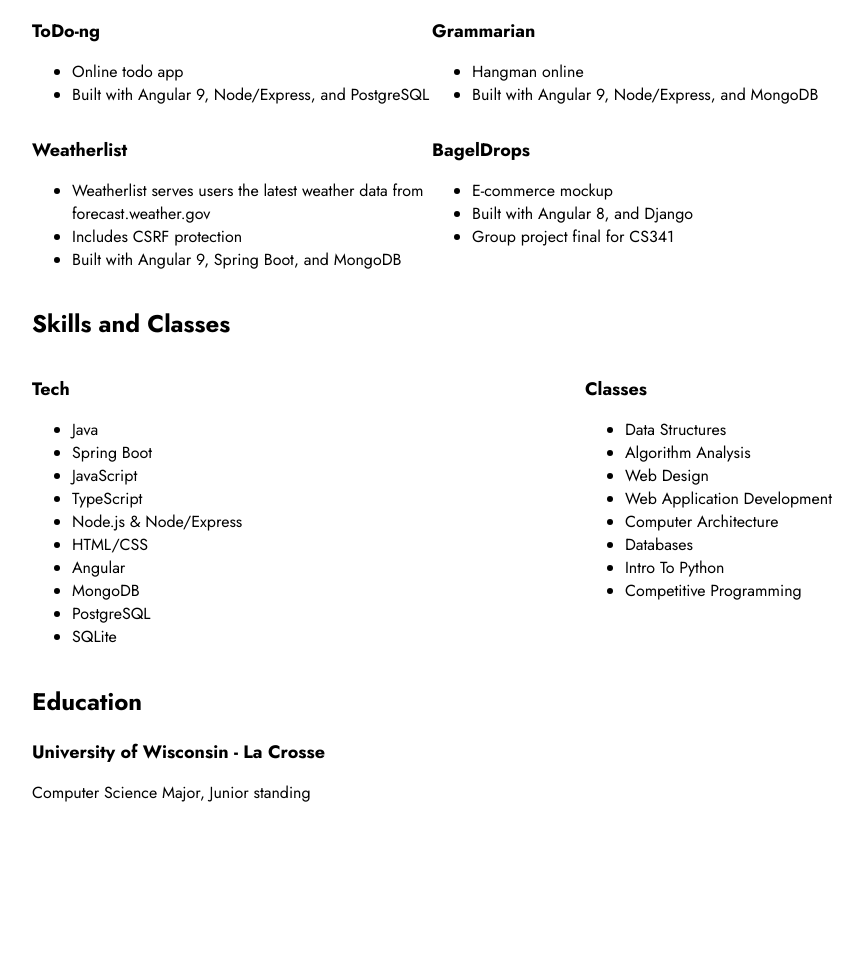
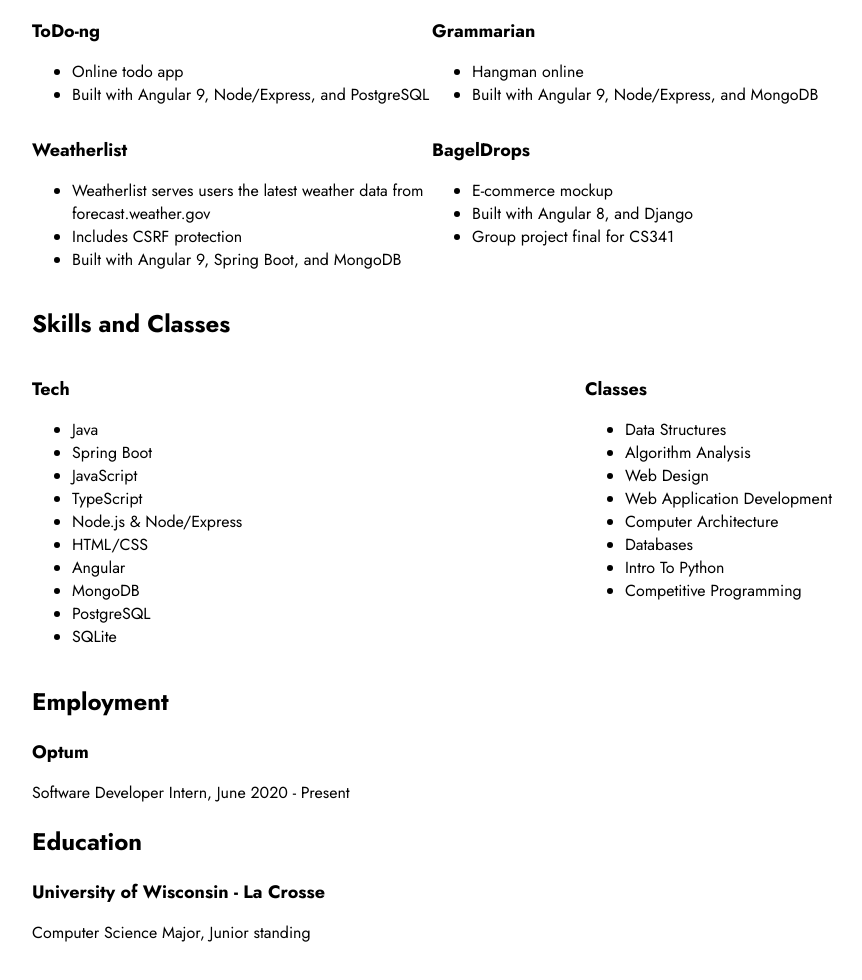
Before and after one commit to maxxpersin/maxxpersin.github.io, a plain HTML site: page index.html in a window 1280 px wide. Shown: the part 363-1343 px from the top of the page, without its empty margins (208-1070 px from the left). Before the commit the page ends 1257 px from the top, so only its background shows below. Drawn offline with Linux system fonts and the light colour scheme.

Commit message:
added recent employment

```diff
--- a/index.html
+++ b/index.html
@@ -103,7 +103,13 @@
                 </section>
             </div>
         </section>
-        <!-- <section></section> -->
+        <section>
+            <h1>Employment</h1>
+            <section>
+                <h2>Optum</h2>
+                <p>Software Developer Intern, June 2020 - Present</p>
+            </section>
+        </section>
         <section>
             <h1>Education</h1>
             <section>
```
